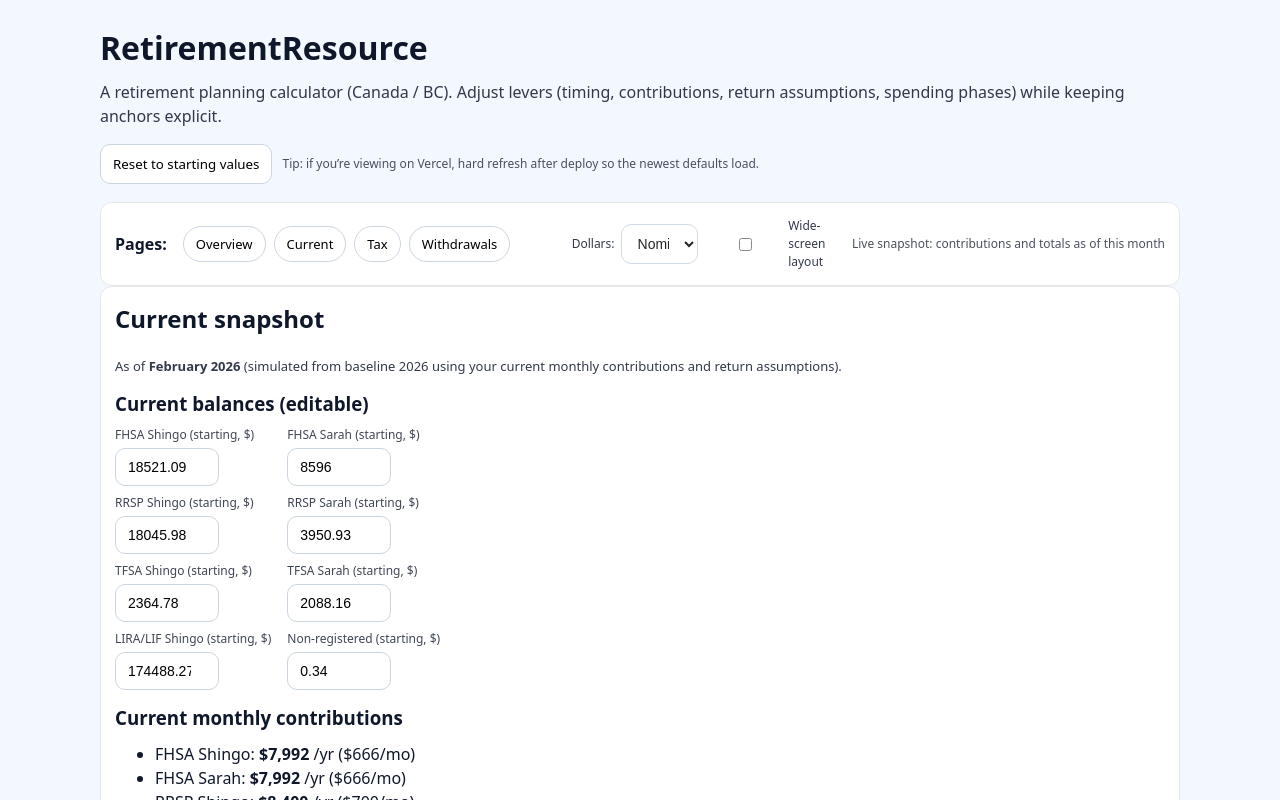
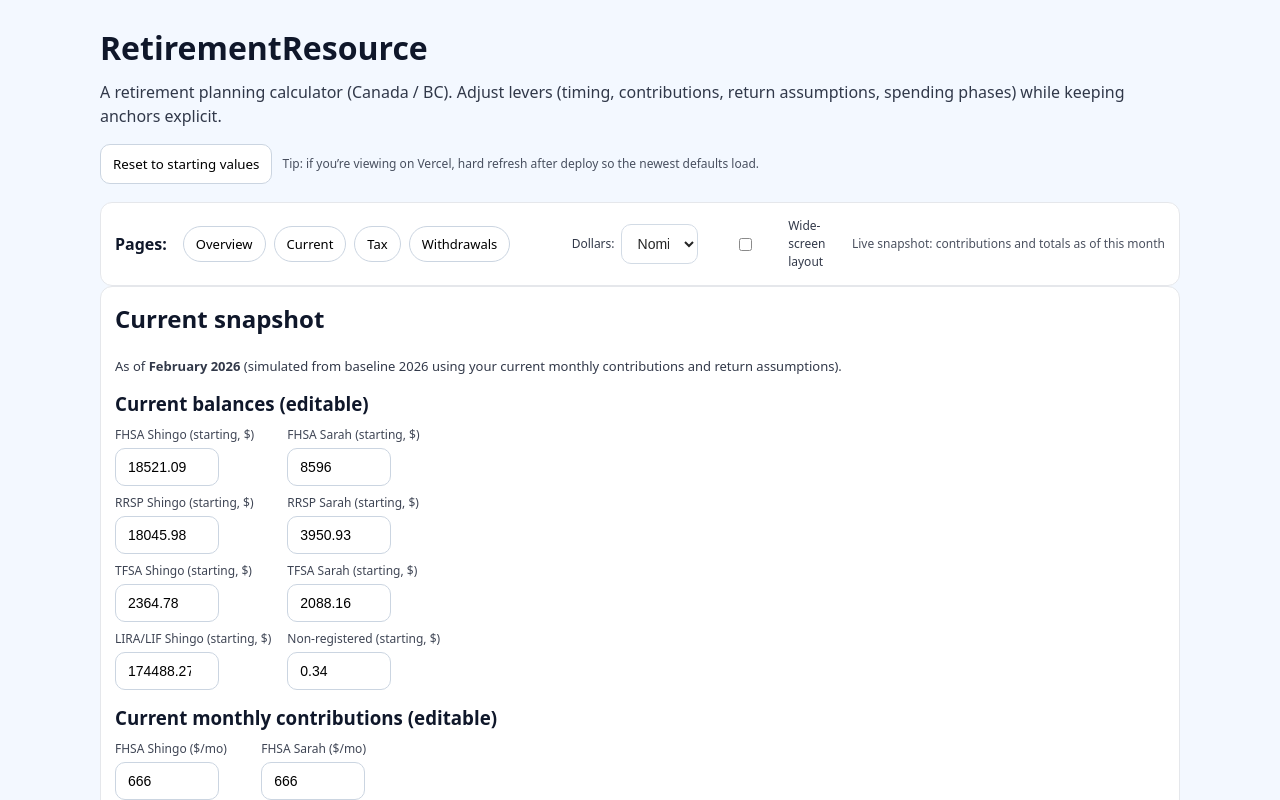
Before and after one commit to kawabunga8/RetirementResource, a React (Vite) app: page / in a window 1280 px wide. Both pictures are taken after a click on the button "Current". Shown: the top 800 px of the page. Built offline with nearby package versions, Linux system fonts and the light colour scheme.

Commit message:
Make monthly contributions editable on Current page

```diff
--- a/src/App.tsx
+++ b/src/App.tsx
@@ -1525,14 +1525,77 @@ export default function App() {
                   </Field>
                 </div>
 
-                <h3 style={{ marginTop: 14 }}>Current monthly contributions</h3>
-                <ul style={{ marginTop: 8 }}>
-                  <li>FHSA Shingo: <strong>${moneyY(vars.monthly.fhsaShingo * 12, yearForDollars)}</strong> /yr (${moneyY(vars.monthly.fhsaShingo, yearForDollars)}/mo)</li>
-                  <li>FHSA Sarah: <strong>${moneyY(vars.monthly.fhsaSarah * 12, yearForDollars)}</strong> /yr (${moneyY(vars.monthly.fhsaSarah, yearForDollars)}/mo)</li>
-                  <li>RRSP Shingo: <strong>${moneyY(vars.monthly.rrspShingo * 12, yearForDollars)}</strong> /yr (${moneyY(vars.monthly.rrspShingo, yearForDollars)}/mo)</li>
-                  <li>RRSP Sarah: <strong>${moneyY(vars.monthly.rrspSarah * 12, yearForDollars)}</strong> /yr (${moneyY(vars.monthly.rrspSarah, yearForDollars)}/mo)</li>
-                  <li>TFSA household: <strong>${moneyY(vars.monthly.tfsaTotal * 12, yearForDollars)}</strong> /yr (${moneyY(vars.monthly.tfsaTotal, yearForDollars)}/mo)</li>
-                </ul>
+                <h3 style={{ marginTop: 14 }}>Current monthly contributions (editable)</h3>
+                <div className="tightGrid">
+                  <Field label="FHSA Shingo ($/mo)">
+                    <input
+                      type="number"
+                      value={vars.monthly.fhsaShingo}
+                      onChange={(e) =>
+                        setVars((v) => ({
+                          ...v,
+                          monthly: { ...v.monthly, fhsaShingo: num(e.target.value) },
+                        }))
+                      }
+                    />
+                  </Field>
+                  <Field label="FHSA Sarah ($/mo)">
+                    <input
+                      type="number"
+                      value={vars.monthly.fhsaSarah}
+                      onChange={(e) =>
+                        setVars((v) => ({
+                          ...v,
+                          monthly: { ...v.monthly, fhsaSarah: num(e.target.value) },
+                        }))
+                      }
+                    />
+                  </Field>
+                  <Field label="RRSP Shingo ($/mo)">
+                    <input
+                      type="number"
+                      value={vars.monthly.rrspShingo}
+                      onChange={(e) =>
+                        setVars((v) => ({
+                          ...v,
+                          monthly: { ...v.monthly, rrspShingo: num(e.target.value) },
+                        }))
+                      }
+                    />
+                  </Field>
+                  <Field label="RRSP Sarah ($/mo)">
+                    <input
+                      type="number"
+                      value={vars.monthly.rrspSarah}
+                      onChange={(e) =>
+                        setVars((v) => ({
+                          ...v,
+                          monthly: { ...v.monthly, rrspSarah: num(e.target.value) },
+                        }))
+                      }
+                    />
+                  </Field>
+                  <Field label="TFSA household ($/mo)">
+                    <input
+                      type="number"
+                      value={vars.monthly.tfsaTotal}
+                      onChange={(e) =>
+                        setVars((v) => ({
+                          ...v,
+                          monthly: { ...v.monthly, tfsaTotal: num(e.target.value) },
+                        }))
+                      }
+                    />
+                  </Field>
+                </div>
+
+                <div style={{ marginTop: 10, fontSize: 12, opacity: 0.75 }}>
+                  Annualized totals: FHSA Shingo <strong>${moneyY(vars.monthly.fhsaShingo * 12, yearForDollars)}</strong>,
+                  FHSA Sarah <strong>${moneyY(vars.monthly.fhsaSarah * 12, yearForDollars)}</strong>,
+                  RRSP Shingo <strong>${moneyY(vars.monthly.rrspShingo * 12, yearForDollars)}</strong>,
+                  RRSP Sarah <strong>${moneyY(vars.monthly.rrspSarah * 12, yearForDollars)}</strong>,
+                  TFSA household <strong>${moneyY(vars.monthly.tfsaTotal * 12, yearForDollars)}</strong>
+                </div>
 
                 <h3 style={{ marginTop: 14 }}>Current totals</h3>
                 <ul style={{ marginTop: 8 }}>
```
